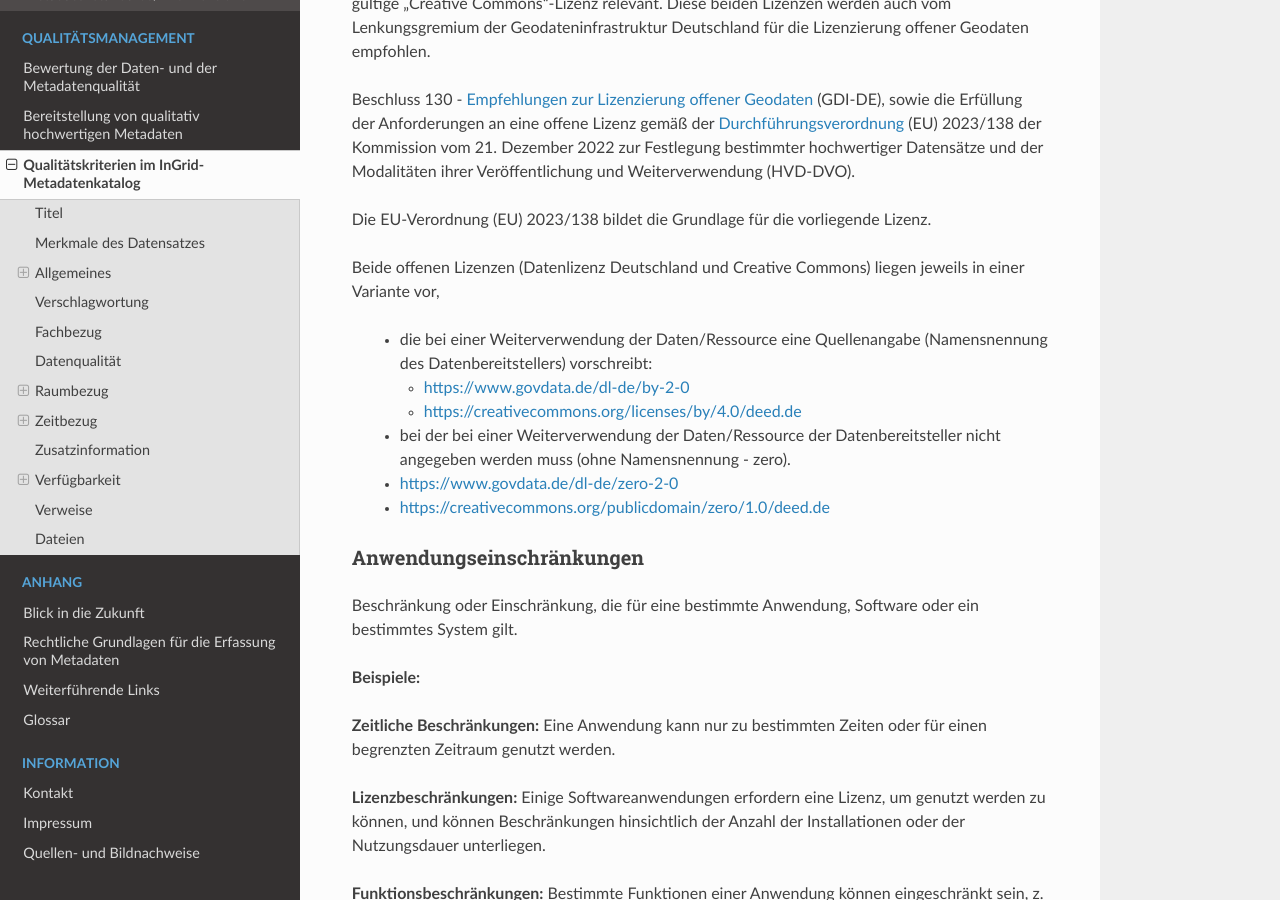
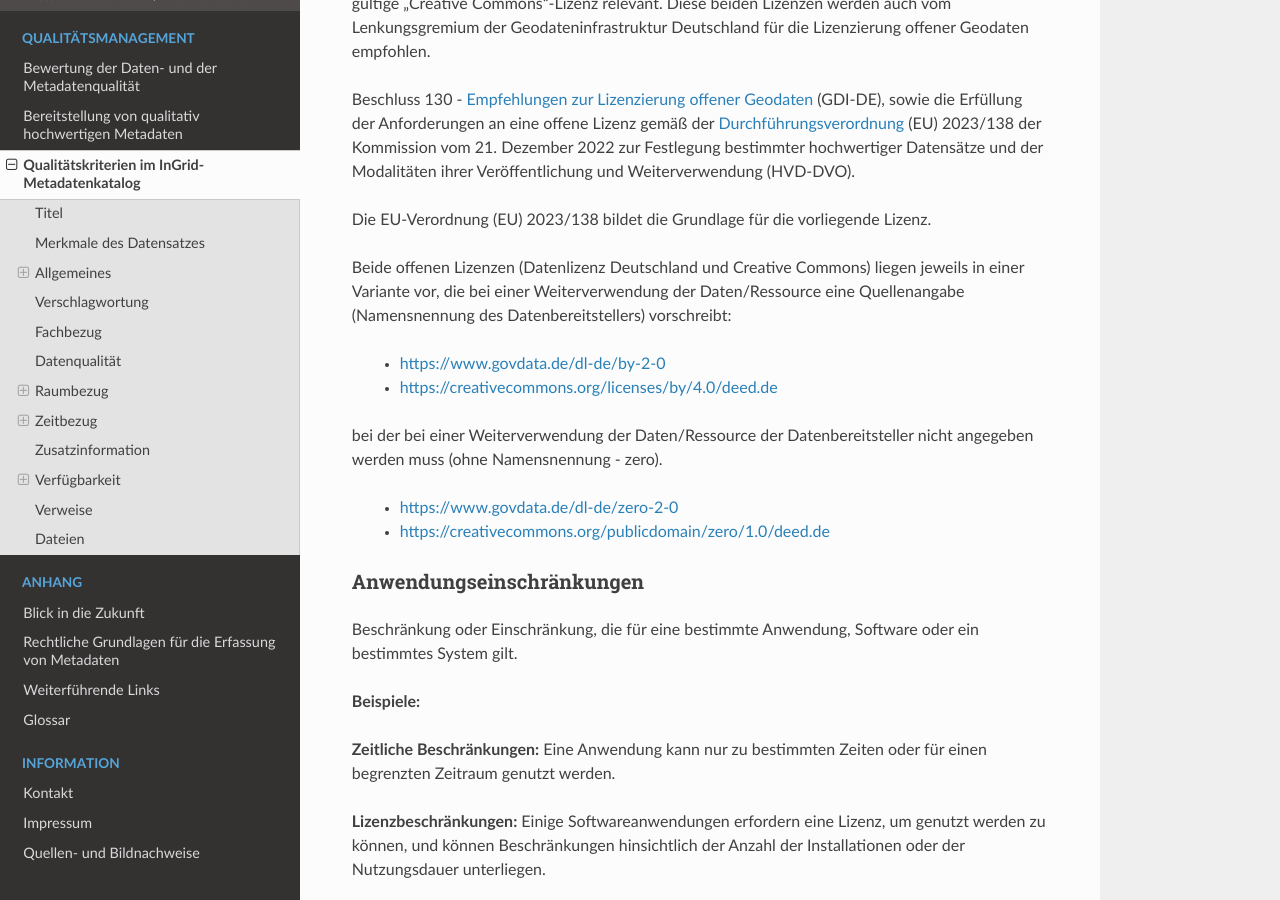
Before and after one commit to tomiwo/ingrid-mdk-st-high-quality-metadata, a Sphinx documentation site: the page built from docs/qualitaetsmanagement/metadatenschema-ige.rst, in a window 1280 px wide and 900 px high, scrolled down 6193 px. Built offline with Sphinx 7.4.7 and the Read the Docs theme 3.1.0, drawn with Linux system fonts in a browser that asks for light colours.

```diff
--- a/docs/qualitaetsmanagement/metadatenschema-ige.rst
+++ b/docs/qualitaetsmanagement/metadatenschema-ige.rst
@@ -206,17 +206,14 @@ Beschluss 130 - `Empfehlungen zur Lizenzierung offener Geodaten <https://www.gdi
 
 Die EU-Verordnung (EU) 2023/138 bildet die Grundlage für die vorliegende Lizenz.
 
-Beide offenen Lizenzen (Datenlizenz Deutschland und Creative Commons) liegen jeweils in einer Variante vor,
+Beide offenen Lizenzen (Datenlizenz Deutschland und Creative Commons) liegen jeweils in einer Variante vor, die bei einer Weiterverwendung der Daten/Ressource eine Quellenangabe (Namensnennung des Datenbereitstellers) vorschreibt:
 
 
-  - die bei einer Weiterverwendung der Daten/Ressource eine Quellenangabe (Namensnennung des Datenbereitstellers) vorschreibt:
+  - https://www.govdata.de/dl-de/by-2-0
+  - https://creativecommons.org/licenses/by/4.0/deed.de
 
 
-    - https://www.govdata.de/dl-de/by-2-0
-    - https://creativecommons.org/licenses/by/4.0/deed.de
-
-
-  - bei der bei einer Weiterverwendung der Daten/Ressource der Datenbereitsteller nicht angegeben werden muss (ohne Namensnennung - zero).
+bei der bei einer Weiterverwendung der Daten/Ressource der Datenbereitsteller nicht angegeben werden muss (ohne Namensnennung - zero).
 
 
   - https://www.govdata.de/dl-de/zero-2-0
```
